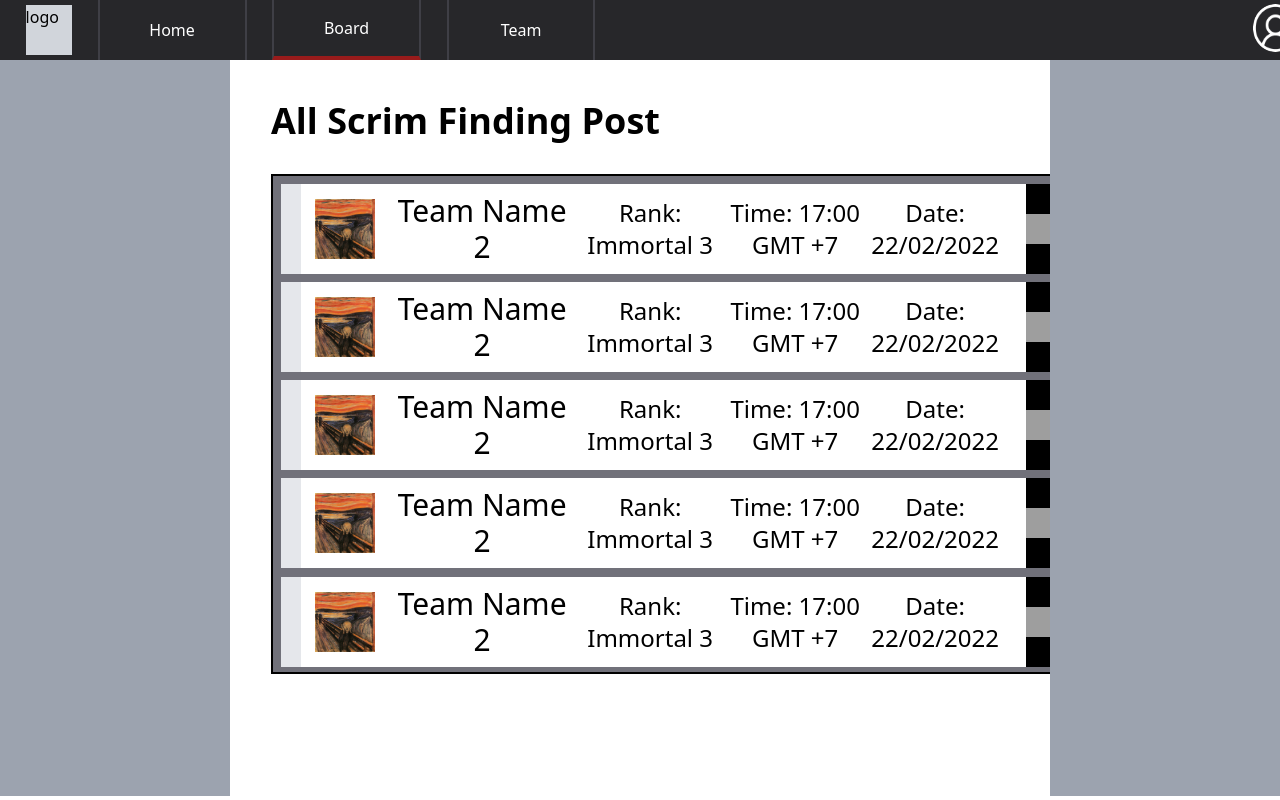
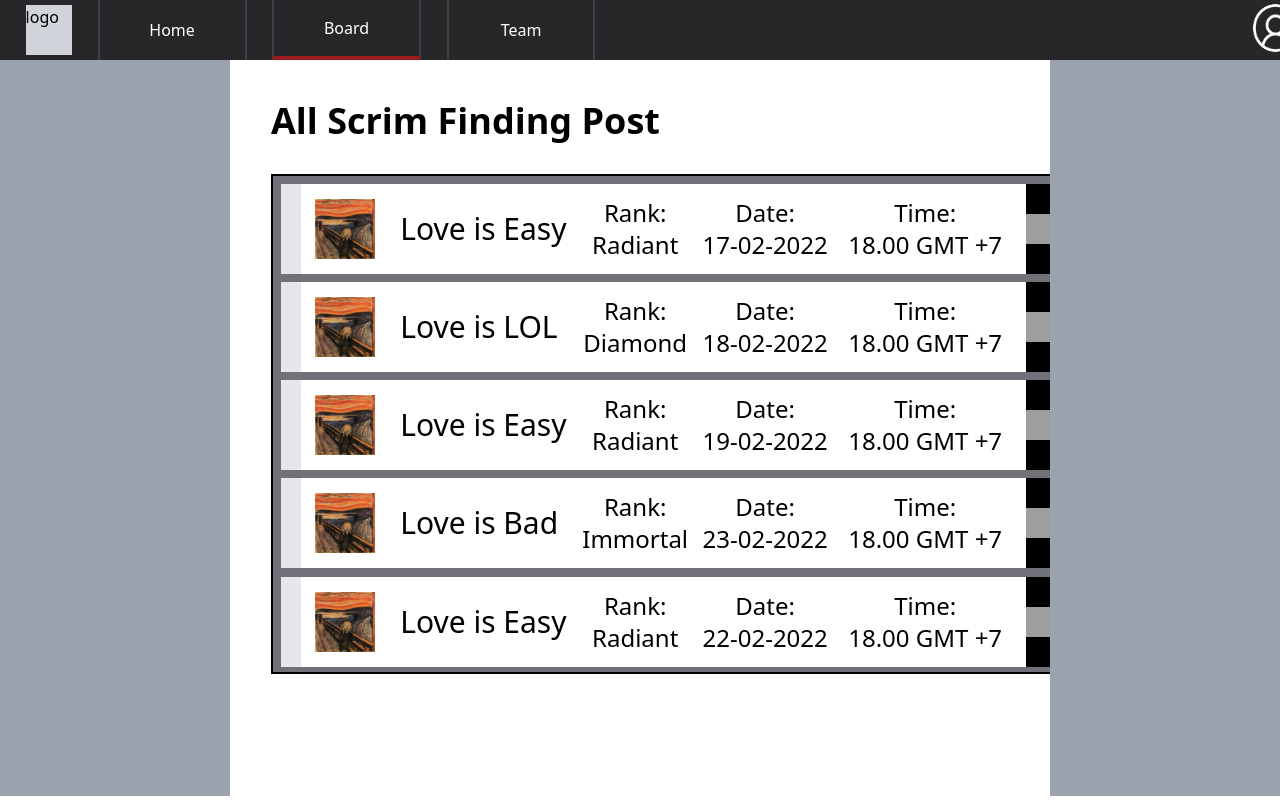
Before and after one commit to SroLyQ/Scrim-App-Frontend-revised, a React (Create React App) app: page /board in a window 1280 px wide. Built offline with nearby package versions, Linux system fonts and the light colour scheme; grey boxes are pictures that could not be loaded.

Commit message:
+added DynamicPostData

```diff
--- a/src/components/AllScrimBoardComponent.tsx
+++ b/src/components/AllScrimBoardComponent.tsx
@@ -6,7 +6,7 @@ const AllScrimBoard : React.FC = () =>{
         <div className="h-full w-full bg-zinc-500 overflow-y-scroll border-black border-[2px]">
             {
                 ScrimPostDummies.map((element:any) => (
-                    <ScrimFindPost/>
+                    <ScrimFindPost postData={element}/>
                 ))
             }
         </div>
--- a/src/components/ScrimFindPostComponent.tsx
+++ b/src/components/ScrimFindPostComponent.tsx
@@ -1,6 +1,10 @@
 import logo_placeHolder from '../pic/placeholder.jpeg'
 import arrow_icon from '../pic/arrow.png'
-const ScrimFindPost: React.FC = () =>{
+import { FindingPostProps } from '../props/findingPostProps'
+interface Props{
+    postData : FindingPostProps['postData']
+}
+const ScrimFindPost: React.FC<Props> = ({postData}) =>{
     var right_icon = 'https://previews.123rf.com/images/asmati/asmati1706/asmati170605914/80929987-positive-symbol-plus-sign-vector-white-icon-with-soft-shadow-on-transparent-background-.jpg'
     var already:boolean = true
     if(already){
@@ -13,14 +17,19 @@ const ScrimFindPost: React.FC = () =>{
                 <div className='flex flex-rows align-middle items-center'>
                     <img src={logo_placeHolder} className='h-[60px] w-[60px] ml-[14px] '/>
                     <div className='flex  h-[40px] w-[200px] items-center'>
-                        <label className='text-3xl pl-[14px] break-words text-center'> Team Name 2</label>
+                        <label className='text-3xl pl-[25px] break-words text-center'> {postData.teamName} </label>
                     </div>
-                    <label className='h-full w-[150px] text-2xl text-center'> Rank: Immortal 3</label>
-                    <div className='flex  h-[40px] w-[140px] items-center'>
-                        <label className='text-2xl  break-words text-center'> Time: 17:00 GMT +7</label>
+                    <div className='flex flex-col h-full w-[120px] items-center'>
+                        <label className='h-full w-[150px] text-2xl text-center'> {'Rank: '}</label>
+                        <label className='h-full w-[150px] text-2xl text-center'> {postData.avgRank}</label>
                     </div>
-                    <div className='flex  h-[40px] w-[140px] items-center'>
-                        <label className='text-2xl  break-words text-center'> Date: 22/02/2022</label>
+                    <div className='flex flex-col h-full w-[140px] items-center'>
+                        <label className='text-2xl  break-words text-center'> {'Date:'}</label>
+                        <label className='text-2xl  break-words text-center'> {postData.scrimDate}</label>
+                    </div>
+                    <div className='flex flex-col h-full w-[180px] items-center'>
+                        <label className='text-2xl text-center'> {'Time:'}</label>
+                        <label className='text-2xl text-center'> {postData.scrimTime}</label>
                     </div>
                 </div>
             </div>
```
